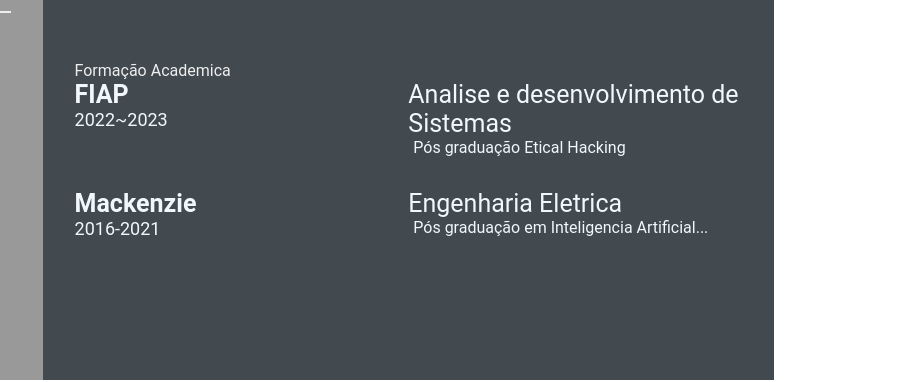
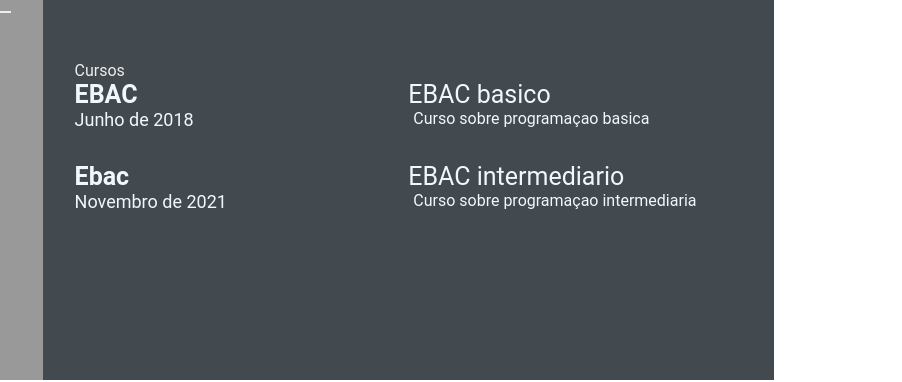
Before and after one commit to Bobgrin/Bobgrin.github.io, a plain HTML site: page index.html in a window 1280 px wide. Shown: the part 471-853 px from the top of the page, 378-1280 px from the left. Drawn offline with Linux system fonts and the light colour scheme.

Commit message:
feature: Adicionando aba de cursos

```diff
--- a/index.html
+++ b/index.html
@@ -93,34 +93,34 @@
                 </section>
                 <!-- fim experiencia -->
                 <!-- formação academica-->
-                <section class="education gap">
-                    <div class="right-title">Formação Academica</div>
-                    <div class="education-contents">
-                        <div class="education-left">
-                            <p class="education-school-name">FIAP</p>
-                            <p class="educationp-time-period">2022~2023</p>
+                <section class="awards gap">
+                    <div class="right-title">Cursos</div>
+                    <div class="awards-contents">
+                        <div class="awards-left">
+                            <p class="awards-company-name">EBAC</p>
+                            <p class="awards-time-period">Junho de 2018</p>
                         </div>
-                        <div class="education-right">
-                            <p class="education-subject">Analise e desenvolvimento de Sistemas</p>
-                            <p class="education-desc">
-                                Pós graduação Etical Hacking
+                        <div class="awards-right">
+                            <p class="awards-name">EBAC basico</p>
+                            <p class="awards-desc">
+                                Curso sobre programaçao basica
                             </p>
                         </div>
                     </div>
-                    <div class="education-contents">
-                        <div class="education-left">
-                            <p class="education-school-name">Mackenzie</p>
-                            <p class="educationp-time-period">2016-2021</p>
+                    <div class="awards-contents">
+                        <div class="awards-left">
+                            <p class="awards-company-name">Ebac</p>
+                            <p class="awards-time-period">Novembro de 2021</p>
                         </div>
-                        <div class="education-right">
-                            <p class="education-subject">Engenharia Eletrica</p>
-                            <p class="education-desc">
-                                Pós graduação em Inteligencia Artificial...
+                        <div class="awards-right">
+                            <p class="awards-name">EBAC intermediario</p>
+                            <p class="awards-desc">
+                                Curso sobre programaçao intermediaria
                             </p>
                         </div>
                     </div>
                 </section>
-                <!-- fim formação academica-->
+                <!-- fim cursos -->
             </div>
         </section>
     </main>
```
